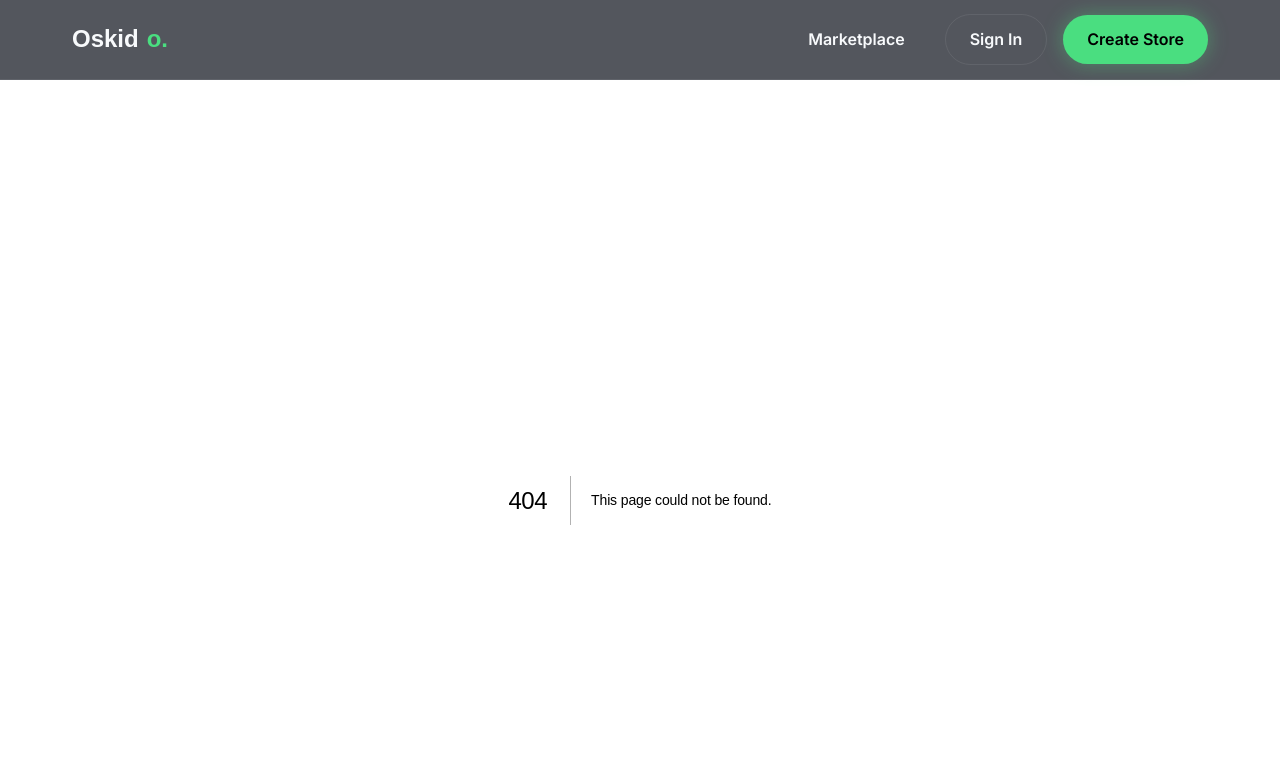
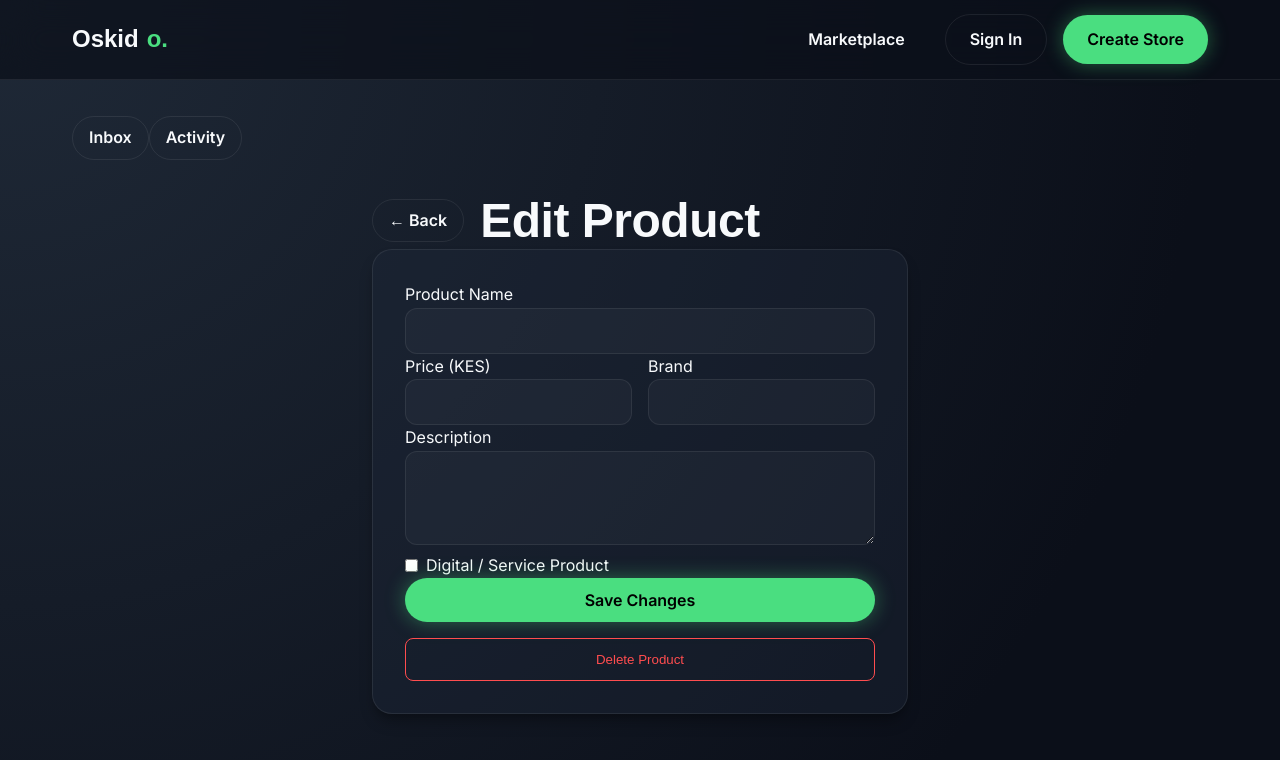
Before and after one commit to mashtullah/ads-aggregator, a Next.js app: page /dashboard/products/1/edit in a window 1280 px wide. Before the commit this address had no page. Shown: the top 760 px of the page. Built offline with nearby package versions, Linux system fonts and the light colour scheme; no server answers; the database is empty; sample sign-in values are in the browser's storage; a web font is replaced by a local one.

Commit message:
marketplace enhancements

```diff
--- /dev/null
+++ b/src/app/api/products/update/route.ts
@@ -0,0 +1,64 @@
+import { NextResponse } from 'next/server';
+import { getServerSession } from 'next-auth/next';
+import { authOptions } from '@/lib/auth';
+import { db } from '@/lib/prisma';
+
+export async function PUT(req: Request) {
+  try {
+    const session = await getServerSession(authOptions);
+    if (!session || !session.user) return NextResponse.json({ message: 'Unauthorized' }, { status: 401 });
+
+    const body = await req.json();
+    const { id, name, price, brand, description, imageUrl, isDigital } = body;
+
+    const product = await db.product.findUnique({
+      where: { id },
+      include: { store: true }
+    });
+
+    if (!product || product.store.userId !== session.user.id) {
+       return NextResponse.json({ message: 'Forbidden' }, { status: 403 });
+    }
+
+    const updated = await db.product.update({
+      where: { id },
+      data: {
+        name,
+        price: parseFloat(price),
+        brand,
+        description,
+        imageUrl,
+        isDigital: Boolean(isDigital)
+      }
+    });
+
+    return NextResponse.json({ success: true, product: updated });
+  } catch (error: any) {
+    return NextResponse.json({ message: 'Error updating product', error: error.message }, { status: 500 });
+  }
+}
+
+export async function DELETE(req: Request) {
+    try {
+      const session = await getServerSession(authOptions);
+      if (!session || !session.user) return NextResponse.json({ message: 'Unauthorized' }, { status: 401 });
+
+      const { searchParams } = new URL(req.url);
+      const id = searchParams.get('id');
+
+      const product = await db.product.findUnique({
+        where: { id: id! },
+        include: { store: true }
+      });
+
+      if (!product || product.store.userId !== session.user.id) {
+         return NextResponse.json({ message: 'Forbidden' }, { status: 403 });
+      }
+
+      await db.product.delete({ where: { id: id! } });
+
+      return NextResponse.json({ success: true });
+    } catch (error: any) {
+      return NextResponse.json({ message: 'Error deleting product' }, { status: 500 });
+    }
+}
--- a/src/app/dashboard/page.tsx
+++ b/src/app/dashboard/page.tsx
@@ -80,7 +80,10 @@ export default async function Dashboard() {
                            <p style={{ fontSize: '0.9rem' }}>KES {p.price}</p>
                         </div>
                      </div>
-                     <Link href={`/dashboard/products/${p.id}/ad`} className="btn btn-secondary" style={{ textDecoration: 'none' }}>AI Ad Module</Link>
+                     <div className="flex gap-2">
+                        <Link href={`/dashboard/products/${p.id}/edit`} className="btn btn-outline" style={{ textDecoration: 'none', fontSize: '0.8rem', padding: '0.5rem' }}>Edit</Link>
+                        <Link href={`/dashboard/products/${p.id}/ad`} className="btn btn-secondary" style={{ textDecoration: 'none' }}>AI Ad Module</Link>
+                     </div>
                   </div>
                )
             })}
--- /dev/null
+++ b/src/app/dashboard/products/[id]/edit/page.tsx
@@ -0,0 +1,141 @@
+'use client';
+
+import { useState, useEffect } from 'react';
+import { useParams, useRouter } from 'next/navigation';
+import Link from 'next/link';
+
+export default function EditProduct() {
+  const params = useParams();
+  const router = useRouter();
+  const productId = params?.id as string;
+
+  const [loading, setLoading] = useState(false);
+  const [formData, setFormData] = useState({
+    name: '',
+    price: '',
+    brand: '',
+    description: '',
+    imageUrl: '',
+    isDigital: false
+  });
+
+  useEffect(() => {
+    fetch(`/api/products/details?id=${productId}`)
+      .then(res => res.json())
+      .then(data => {
+        if (data.product) {
+          setFormData({
+            name: data.product.name,
+            price: data.product.price.toString(),
+            brand: data.product.brand || '',
+            description: data.product.description || '',
+            imageUrl: data.product.imageUrl || '',
+            isDigital: data.product.isDigital
+          });
+        }
+      });
+  }, [productId]);
+
+  const handleSubmit = async (e: React.FormEvent) => {
+    e.preventDefault();
+    setLoading(true);
+    try {
+      const res = await fetch('/api/products/update', {
+        method: 'PUT',
+        headers: { 'Content-Type': 'application/json' },
+        body: JSON.stringify({ id: productId, ...formData })
+      });
+      const data = await res.json();
+      if (data.success) {
+        router.push('/dashboard');
+      } else {
+        alert(data.message);
+      }
+    } catch (err) {
+      alert('Update failed');
+    } finally {
+      setLoading(false);
+    }
+  };
+
+  const handleDelete = async () => {
+    if (!confirm('Are you sure you want to delete this product?')) return;
+    try {
+        await fetch(`/api/products/update?id=${productId}`, { method: 'DELETE' });
+        router.push('/dashboard');
+    } catch (err) {}
+  };
+
+  return (
+    <div className="container animate-fade-in mt-8 mb-8" style={{ maxWidth: '600px' }}>
+      <div className="flex gap-4 items-center mb-8">
+        <Link href="/dashboard" className="btn btn-outline" style={{ padding: '0.5rem 1rem' }}>&larr; Back</Link>
+        <h2>Edit Product</h2>
+      </div>
+
+      <form onSubmit={handleSubmit} className="glass-panel" style={{ padding: '2rem' }}>
+        <div className="mb-4">
+          <label className="label">Product Name</label>
+          <input
+            type="text"
+            className="input"
+            required
+            value={formData.name}
+            onChange={e => setFormData({...formData, name: e.target.value})}
+          />
+        </div>
+
+        <div className="flex gap-4 mb-4">
+          <div style={{ flex: 1 }}>
+            <label className="label">Price (KES)</label>
+            <input
+              type="number"
+              className="input"
+              required
+              value={formData.price}
+              onChange={e => setFormData({...formData, price: e.target.value})}
+            />
+          </div>
+          <div style={{ flex: 1 }}>
+            <label className="label">Brand</label>
+            <input
+              type="text"
+              className="input"
+              value={formData.brand}
+              onChange={e => setFormData({...formData, brand: e.target.value})}
+            />
+          </div>
+        </div>
+
+        <div className="mb-4">
+          <label className="label">Description</label>
+          <textarea
+            className="input"
+            rows={4}
+            value={formData.description}
+            onChange={e => setFormData({...formData, description: e.target.value})}
+          />
+        </div>
+
+        <div className="mb-8">
+          <label style={{ display: 'flex', alignItems: 'center', gap: '0.5rem' }}>
+            <input
+              type="checkbox"
+              checked={formData.isDigital}
+              onChange={e => setFormData({...formData, isDigital: e.target.checked})}
+            />
+            Digital / Service Product
+          </label>
+        </div>
+
+        <button type="submit" className="btn btn-primary w-full" style={{ width: '100%' }} disabled={loading}>
+          {loading ? 'Updating...' : 'Save Changes'}
+        </button>
+
+        <button type="button" onClick={handleDelete} className="btn-outline w-full mt-4" style={{ width: '100%', color: '#ff4d4f', borderColor: '#ff4d4f', padding: '0.8rem', borderRadius: '8px' }}>
+           Delete Product
+        </button>
+      </form>
+    </div>
+  );
+}
--- a/src/app/marketplace/page.tsx
+++ b/src/app/marketplace/page.tsx
@@ -28,20 +28,22 @@ export default async function Marketplace(props: { searchParams: Promise<{ q?: s
       <div className="flex" style={{ flexWrap: 'wrap', gap: '1.5rem', marginTop: '2rem' }}>
         {products.map(product => (
           <div key={product.id} className="glass-panel" style={{ flex: '1 1 250px', padding: '1.5rem', display: 'flex', flexDirection: 'column' }}>
-            {product.imageUrl && (
-              <div style={{ width: '100%', aspectRatio: '1/1', overflow: 'hidden', borderRadius: '8px', marginBottom: '1rem' }}>
-                 <img src={product.imageUrl} alt={product.name} style={{ width: '100%', height: '100%', objectFit: 'cover' }} />
-              </div>
-            )}
+            <div style={{ width: '100%', aspectRatio: '1/1', overflow: 'hidden', borderRadius: '8px', marginBottom: '1rem', background: '#111' }}>
+               <img
+                 src={product.imageUrl || 'https://images.unsplash.com/photo-1523275335684-37898b6baf30?q=80&w=1000&auto=format&fit=crop'}
+                 alt={product.name}
+                 style={{ width: '100%', height: '100%', objectFit: 'cover' }}
+               />
+            </div>
             <div style={{ display: 'flex', justifyContent: 'space-between', alignItems: 'start' }}>
               <h4>{product.name}</h4>
-              <Link href={`/store/${product.store.slug}`} style={{ fontSize: '0.8rem', color: 'var(--text-muted)', textDecoration: 'none' }}>
-                {product.store.name}
+              <Link href={`/store/${product.store.slug}`} style={{ fontSize: '0.8rem', color: 'var(--primary)', textDecoration: 'none' }}>
+                @{product.store.slug}
               </Link>
             </div>
             <p style={{ color: 'var(--primary)', fontWeight: 'bold' }}>KES {product.price}</p>
             <p style={{ fontSize: '0.85rem', marginTop: '0.5rem', flex: 1, color: 'var(--text-muted)' }}>{product.description?.substring(0, 80)}...</p>
-            <button className="btn btn-primary mt-4" style={{ width: '100%' }}>View Product</button>
+            <Link href={`/store/${product.store.slug}`} className="btn btn-primary mt-4" style={{ textAlign: 'center', textDecoration: 'none' }}>Visit Store</Link>
           </div>
         ))}
       </div>
```
